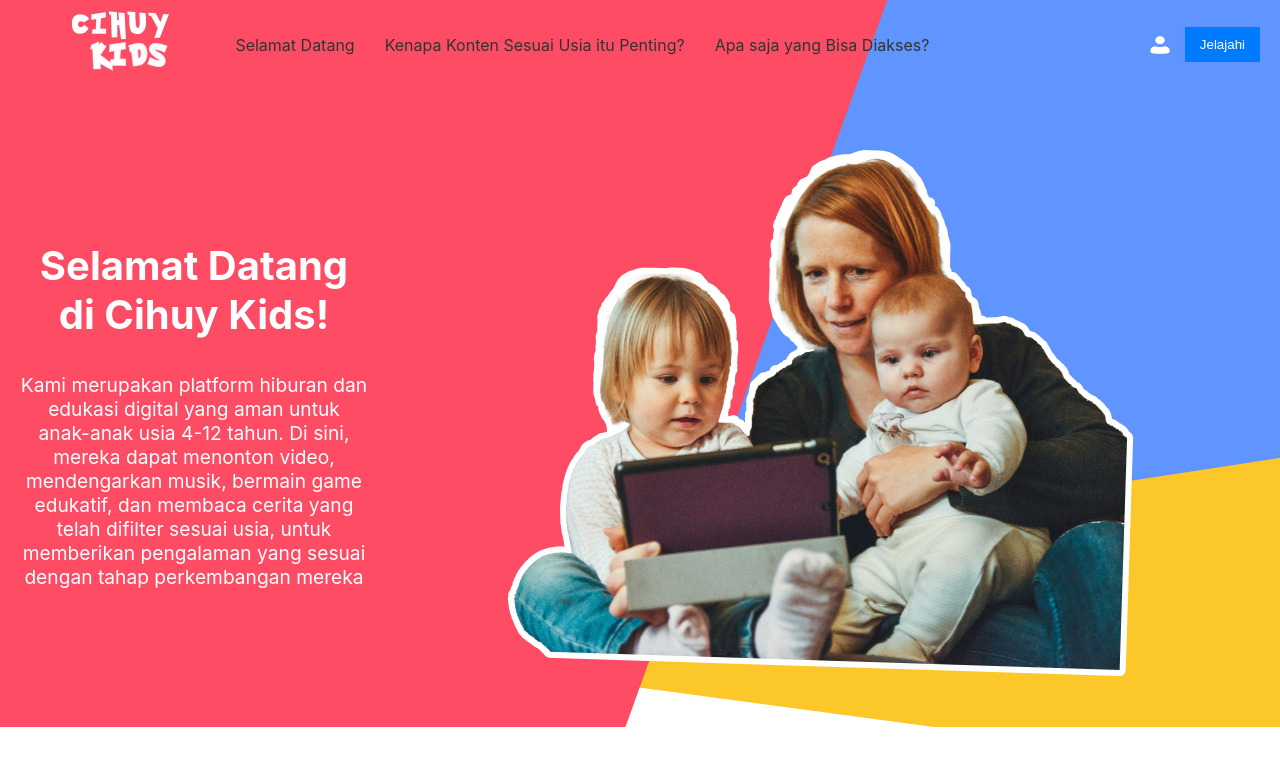
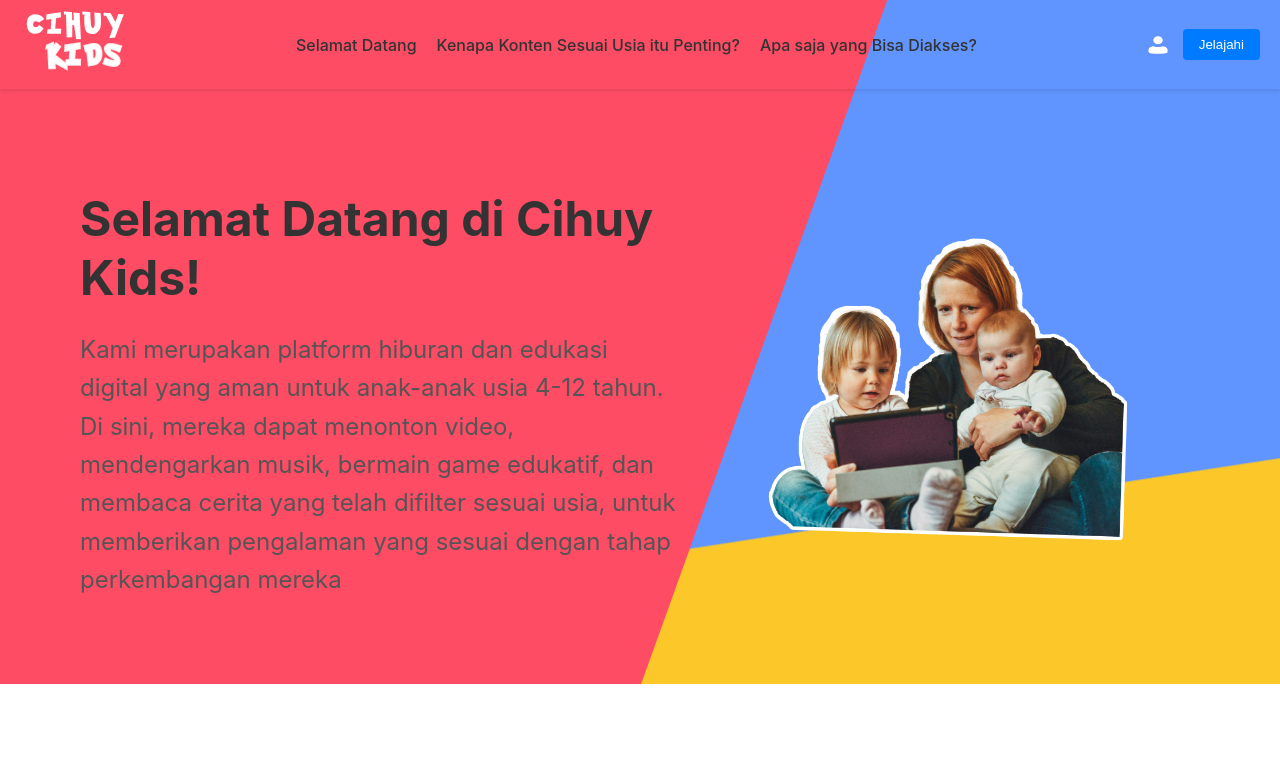
Before and after one commit to AlhadiDewana/cihuykids, a React (Create React App) app: page / in a window 1280 px wide. Shown: the top 766 px of the page. Built offline with nearby package versions, Linux system fonts and the light colour scheme.

Commit message:
update dikit

```diff
--- a/package.json
+++ b/package.json
@@ -3,6 +3,8 @@
   "version": "0.1.0",
   "private": true,
   "dependencies": {
+    "@headlessui/react": "^2.2.0",
+    "@heroicons/react": "^2.1.5",
     "@testing-library/jest-dom": "^5.17.0",
     "@testing-library/react": "^13.4.0",
     "@testing-library/user-event": "^13.5.0",
@@ -10,6 +12,7 @@
     "react-dom": "^18.3.1",
     "react-icons": "^5.3.0",
     "react-scripts": "5.0.1",
+    "tailwindcss": "^3.4.14",
     "web-vitals": "^2.1.4"
   },
   "scripts": {
--- a/src/components/Header.css
+++ b/src/components/Header.css
@@ -1,68 +1,82 @@
+/* Header.css */
+
 .header {
-  background-color: transparent; /* Ensure the path is correct */
-  padding: 10px 20px; /* Padding for the header */
-  position: sticky;
-  top: 0;
-  z-index: 1000;
+  box-shadow: 0 2px 4px rgba(0, 0, 0, 0.1); /* Subtle shadow for depth */
+  padding: 10px 20px;
+  position: sticky; /* This makes it sticky */
+  top: 0; /* Stick to the top */
+  z-index: 1000; /* Ensures it stays on top */
+  background-color: transparent; /* Initial background color (transparent or your preferred color) */
+  transition: background-color 0.3s; /* Smooth transition for background color */
+}
+
+.header.sticky {
+  background-color: #fff; /* Background color when sticky */
 }
 
 .navbar {
   display: flex;
-  justify-content: flex-start; /* Align items to the left */
-  align-items: center; /* Center items vertically */
+  align-items: center;
+  justify-content: space-between;
 }
 
-.navbar-left {
-  flex: 1; /* Allow the logo to take available space */
+.navbar-left .navbar-logo {
+  width: 100%;
 }
 
 .navbar-center {
   display: flex;
-  flex-grow: 1; /* Allow center links to take available space */
+  gap: 20px; /* Space between links */
 }
 
 .navbar-center a {
-  margin: 0 15px; /* Space between links */
-  text-decoration: none; /* Remove underline */
-  color: #333; /* Normal text color */
-  transition: color 0.3s ease, transform 0.3s ease; /* Smooth transition for hover effects */
+  text-decoration: none;
+  color: #333;
+  font-weight: 500;
+  transition: color 0.3s;
 }
 
 .navbar-center a:hover {
-  color: #007bff; /* Change text color on hover */
-  transform: scale(1.05); /* Slightly scale up the link on hover */
-}
-
-/* Optional: Add an underline effect */
-.navbar-center a:hover::after {
-  content: ''; /* Add a pseudo-element */
-  display: block;
-  height: 2px; /* Height of the underline */
-  width: 100%; /* Full width */
-  background-color: #007bff; /* Color of the underline */
-  margin-top: 5px; /* Space between text and underline */
-  transition: width 0.3s ease; /* Smooth transition for underline */
+  color: #007bff; /* Hover color for links */
 }
 
 .navbar-right {
   display: flex;
-  align-items: center; /* Center items vertically */
+  align-items: center;
+  gap: 10px; /* Space between icon and button */
 }
 
 .navbar-user-icon {
-  width: 30px; /* Adjust size as necessary */
-  height: 30px; /* Adjust size as necessary */
-  margin-right: 10px; /* Space between icon and button */
+  width: 30px;
+  height: 30px;
 }
 
 .navbar-button {
-  background-color: #007bff; /* Button color */
-  color: white; /* Button text color */
-  border: none; /* Remove border */
-  padding: 10px 15px; /* Padding for the button */
-  cursor: pointer; /* Change cursor on hover */
+  background-color: #007bff;
+  color: #fff;
+  border: none;
+  padding: 8px 16px;
+  border-radius: 4px;
+  cursor: pointer;
+  transition: background-color 0.3s;
 }
 
 .navbar-button:hover {
-  background-color: #0056b3; /* Button color on hover */
+  background-color: #0056b3;
 }
+
+/* Responsive styling */
+@media (max-width: 768px) {
+  .navbar-center {
+    display: none; /* Hide links on small screens */
+  }
+  .navbar-right {
+    gap: 5px;
+  }
+}
+
+@media (min-width: 769px) {
+  .navbar-right .navbar-user-icon {
+    display: block; /* Show icon only on larger screens */
+  }
+}
--- a/src/components/HeroSection.css
+++ b/src/components/HeroSection.css
@@ -1,25 +1,74 @@
+/* HeroSection.css */
+
 .hero-section {
-    display: flex;
-    align-items: center;
-    padding: 20px;
-  }
+  display: flex;
+  align-items: center;
+  justify-content: center;
+  padding: 40px 20px;
+  text-align: center;
+  gap: 20px;
+  flex-direction: column; /* Default to column layout */
+}
 
-  .hero-content {
-    color: white;
-    max-width: 50%;
+.hero-content {
+  max-width: 600px;
+}
+
+.hero-content h2 {
+  font-size: 2rem;
+  font-weight: bold;
+  color: #333;
+  margin-bottom: 16px;
+}
+
+.hero-content p {
+  font-size: 1.125rem;
+  color: #555;
+  line-height: 1.6;
+}
+
+.hero-image {
+  max-width: 300px;
+  width: 100%;
+  border-radius: 8px;
+}
+
+/* Larger screens: display items in a row */
+@media (min-width: 768px) {
+  .hero-section {
+    flex-direction: row; /* Align text and image side-by-side */
+    text-align: left;
+    padding: 60px 40px;
   }
 
   .hero-content h2 {
     font-size: 2.5rem;
-    font-weight: bold;
   }
 
   .hero-content p {
-    font-size: 1.2rem;
+    font-size: 1.25rem;
   }
 
   .hero-image {
-    width: 100%;
-    margin-left: 20px;
-    border-radius: 10px;
+    max-width: 400px;
   }
+}
+
+@media (min-width: 1024px) {
+  .hero-section {
+    max-width: 1200px;
+    margin: 0 auto;
+  }
+
+  .hero-content h2 {
+    font-size: 3rem;
+  }
+
+  .hero-content p {
+    font-size: 1.5rem;
+  }
+
+  .hero-image {
+    max-width: 500px;
+  }
+}
```
Also changed, not shown: 1 other file (tests, documents, lock files or other folders).
